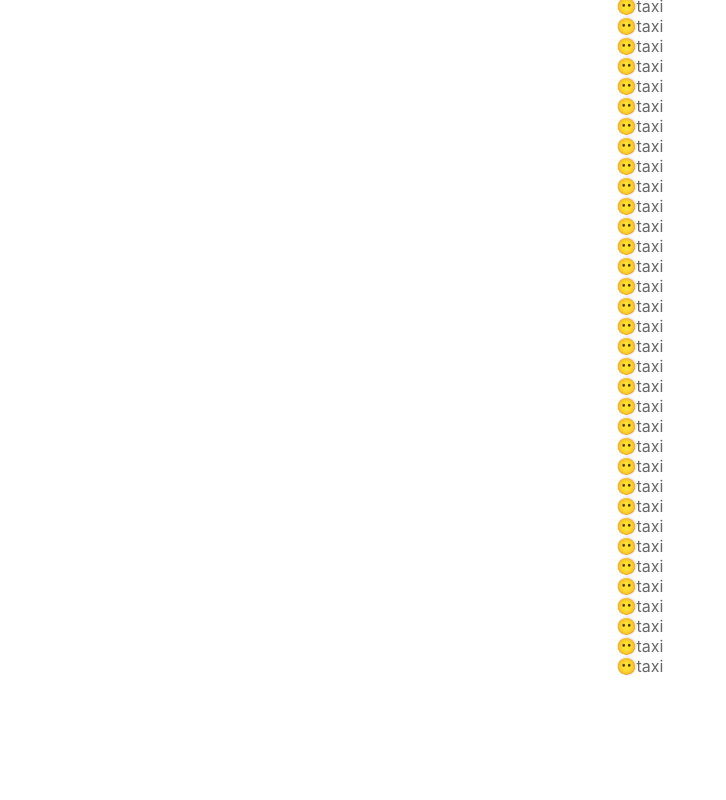
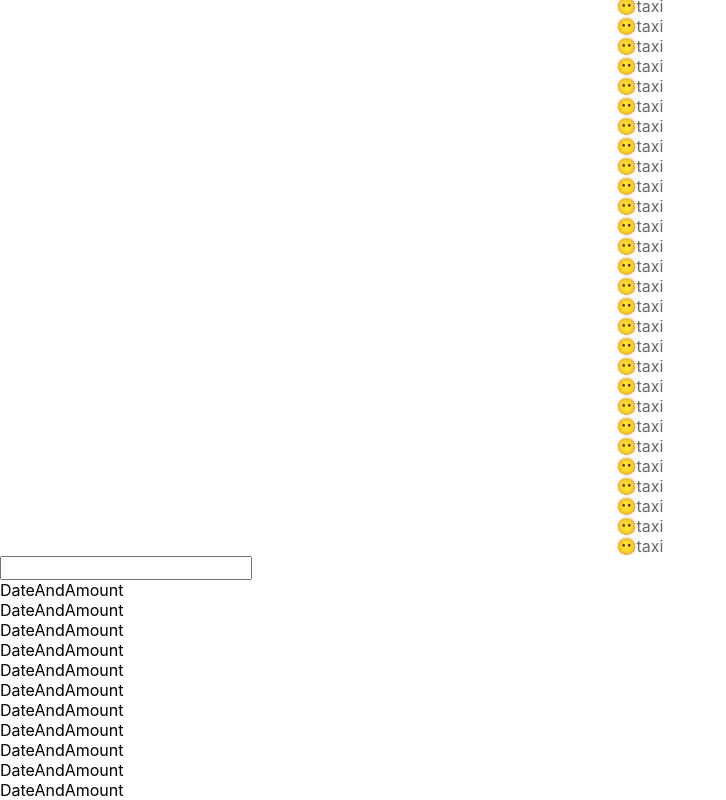
Before and after one commit to huzhengen/react-money-manager-app, a React (Vite) app: page /items/new in a window 1280 px wide. Shown: the part 1429-2229 px from the top of the page, without its empty margins (0-726 px from the left). Before the commit the page ends 2105 px from the top, so only its background shows below. Built offline with nearby package versions, Linux system fonts and the light colour scheme.

Commit message:
Create DateAndAmount.tsx and update page style

```diff
--- a/src/components/Tabs.tsx
+++ b/src/components/Tabs.tsx
@@ -17,15 +17,18 @@ type Props<T> = {
 export const Tabs = <T extends string>(props: Props<T>) => {
   const { tabItems, value, onChange, className, classPrefix } = props
   return (
-    <div className={cs(className, classPrefix)}>
-      <ol className={classPrefix ? `${classPrefix}-menu` : ''} flex text-white children-px-24px children-py-12px bg='[rgb(143,76,215)]'>
+    <div className={cs(className, classPrefix)} flex flex-col>
+      <ol className={classPrefix ? `${classPrefix}-menu` : ''}
+        flex text-white children-px-24px children-py-12px bg='[rgb(143,76,215)]'
+        grow-0 shrink-0>
         {tabItems.map(item => <li key={item.key}
           className={cs(item.key === value ? s.selected : '', classPrefix ? `${classPrefix}-menu-item` : '')}
           onClick={() => onChange(item.key)}>
           {item.text}
         </li>)}
       </ol>
-      <div className={classPrefix ? `${classPrefix}-pane` : ''}>
+      <div className={classPrefix ? `${classPrefix}-pane` : ''}
+        grow-1 shrink-1 overflow-auto>
         {tabItems.filter(item => item.key === value)[0].element}
       </div>
     </div>
--- /dev/null
+++ b/src/pages/ItemNewPage/DateAndAmount.tsx
@@ -0,0 +1,21 @@
+type Props = {
+  className?: string
+}
+
+export const DateAndAmount: React.FC<Props> = (props) => {
+  const { className } = props
+  return (<div b-1 b-blue className={className}>
+    <input /> <br />
+    DateAndAmount <br />
+    DateAndAmount <br />
+    DateAndAmount <br />
+    DateAndAmount <br />
+    DateAndAmount <br />
+    DateAndAmount <br />
+    DateAndAmount <br />
+    DateAndAmount <br />
+    DateAndAmount <br />
+    DateAndAmount <br />
+    DateAndAmount <br />
+  </div>)
+}
--- a/src/pages/ItemNewPage/Tags.tsx
+++ b/src/pages/ItemNewPage/Tags.tsx
@@ -5,7 +5,7 @@ type Props = {
 }
 
 export const Tags: React.FC<Props> = (props) => {
-  const tags = Array.from({ length: 99 })
+  const tags = Array.from({ length: 93 })
   return (<div>
     <ol grid grid-cols="[repeat(auto-fit,48px)]" justify-center gap-x-32px
       gap-y-16px py-16px px-8px>
--- a/src/pages/ItemsNewPage.tsx
+++ b/src/pages/ItemsNewPage.tsx
@@ -5,6 +5,7 @@ import { Gradient } from '../components/Gradient'
 import { Icon } from '../components/Icon'
 import { Tabs } from '../components/Tabs'
 import { TopNav } from '../components/TopNav'
+import { DateAndAmount } from './ItemNewPage/DateAndAmount'
 import { Tags } from './ItemNewPage/Tags'
 
 const StyledTabs = styled(Tabs)`
@@ -21,12 +22,14 @@ const tabItems: { key: Item['kind']; text: string; element?: ReactNode }[] = [
 export const ItemsNewPage: React.FC = () => {
   const [tabItem, setTabItem] = useState<Item['kind']>('expenses')
   return (
-    <>
-      <Gradient>
+    <div h-screen flex flex-col>
+      <Gradient className='grow-0 shrink-0'>
         <TopNav title="New" icon={<Icon name="back" />} />
       </Gradient>
-      <StyledTabs tabItems={tabItems} className="text-center" classPrefix='tabs'
+      <StyledTabs tabItems={tabItems}
+        className="text-center grow-1 shrink-1 overflow-hidden" classPrefix='tabs'
         value={tabItem} onChange={tabItem => setTabItem(tabItem as Item['kind'])} />
-    </>
+      <DateAndAmount className='grow-0 shrink-0' />
+    </div>
   )
 }
```
Also changed, not shown: 1 other file (tests, documents, lock files or other folders).
